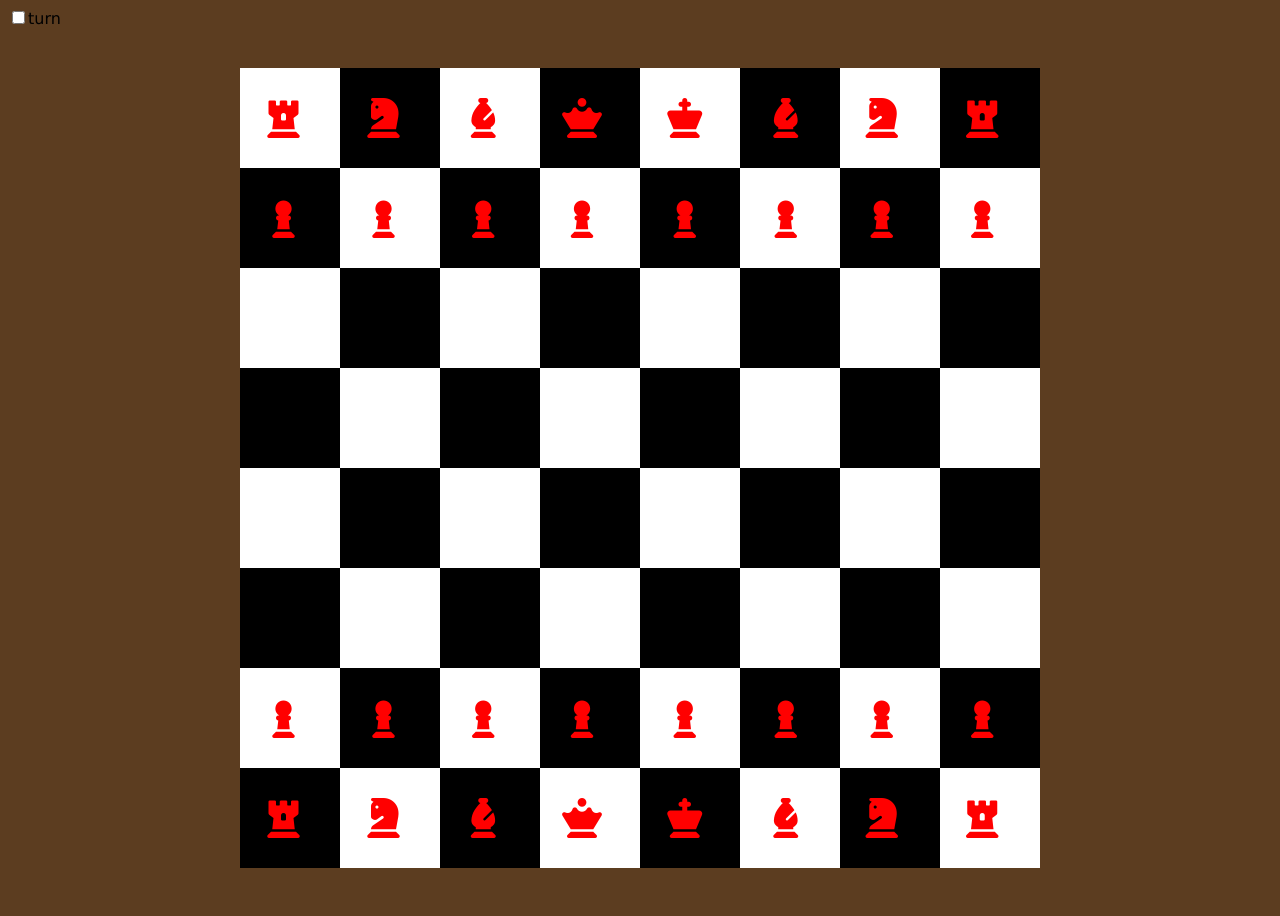
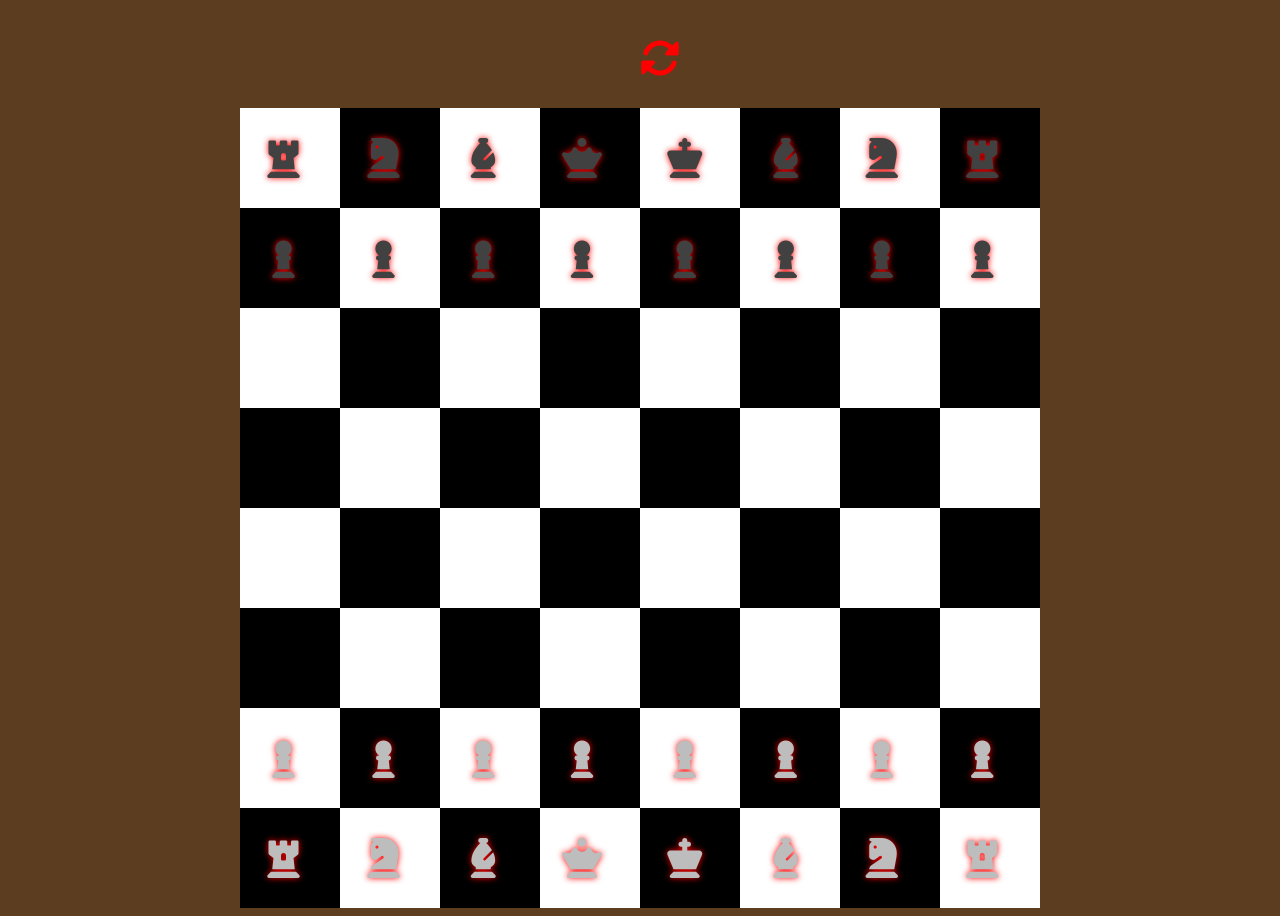
Before and after one commit to mcbauman/Schachbrett, a plain HTML site: page index.html in a window 1280 px wide. Drawn offline with Linux system fonts and the light colour scheme.

Commit message:
Styling-Improvements

```diff
--- a/index.html
+++ b/index.html
@@ -9,43 +9,48 @@
     <title>Schachbrett</title>
 </head>
 <body>
-    <input type="checkbox" name="toggle" id="toggle"><span>turn</span>
+    <input type="checkbox" name="toggle" id="toggle">
+    <label for="toggle" class="klickItemParent">
+        <div class="klickItem">
+            <i class="fas fa-sync-alt"></i>
+        </div>
+    </label>
     <main id="toggle">
         <article>
             <div class="white">
-                <i class="fas fa-chess-rook"></i>A8</div>
+                <i class="fas whiteFig fa-chess-rook"></i>A8</div>
             <div class="black">
-                <i class="fas fa-chess-knight"></i>B8</div>
+                <i class="fas whiteFig fa-chess-knight"></i>B8</div>
             <div class="white">
-                <i class="fas fa-chess-bishop"></i>C8</div>
+                <i class="fas whiteFig fa-chess-bishop"></i>C8</div>
             <div class="black">
-                <i class="fas fa-chess-queen"></i>D8</div>
+                <i class="fas whiteFig fa-chess-queen"></i>D8</div>
             <div class="white">
-                <i class="fas fa-chess-king"></i>E8</div>
+                <i class="fas whiteFig fa-chess-king"></i>E8</div>
             <div class="black">
-                <i class="fas fa-chess-bishop"></i>F8</div>
+                <i class="fas whiteFig fa-chess-bishop"></i>F8</div>
             <div class="white">
-                <i class="fas fa-chess-knight"></i>G8</div>
+                <i class="fas whiteFig fa-chess-knight"></i>G8</div>
             <div class="black">
-                <i class="fas fa-chess-rook"></i>H8</div>
+                <i class="fas whiteFig fa-chess-rook"></i>H8</div>
         </article>
         <article>
             <div class="black">
-                <i class="fas fa-chess-pawn"></i>A7</div>
+                <i class="fas whiteFig fa-chess-pawn"></i>A7</div>
             <div class="white">
-                <i class="fas fa-chess-pawn"></i>B7</div>
+                <i class="fas whiteFig fa-chess-pawn"></i>B7</div>
             <div class="black">
-                <i class="fas fa-chess-pawn"></i>C7</div>
+                <i class="fas whiteFig fa-chess-pawn"></i>C7</div>
             <div class="white">
-                <i class="fas fa-chess-pawn"></i>D7</div>
+                <i class="fas whiteFig fa-chess-pawn"></i>D7</div>
             <div class="black">
-                <i class="fas fa-chess-pawn"></i>E7</div>
+                <i class="fas whiteFig fa-chess-pawn"></i>E7</div>
             <div class="white">
-                <i class="fas fa-chess-pawn"></i>F7</div>
+                <i class="fas whiteFig fa-chess-pawn"></i>F7</div>
             <div class="black">
-                <i class="fas fa-chess-pawn"></i>G7</div>
+                <i class="fas whiteFig fa-chess-pawn"></i>G7</div>
             <div class="white">
-                <i class="fas fa-chess-pawn"></i>H7</div>
+                <i class="fas whiteFig fa-chess-pawn"></i>H7</div>
         </article>
         <article>
             <div class="white">A6</div>
@@ -89,39 +94,39 @@
         </article>
         <article>
             <div class="white">
-                <i class="fas fa-chess-pawn"></i>A2</div>
+                <i class="fas blackFig fa-chess-pawn"></i>A2</div>
             <div class="black">
-                <i class="fas fa-chess-pawn"></i>B2</div>
+                <i class="fas blackFig fa-chess-pawn"></i>B2</div>
             <div class="white">
-                <i class="fas fa-chess-pawn"></i>C2</div>
+                <i class="fas blackFig fa-chess-pawn"></i>C2</div>
             <div class="black">
-                <i class="fas fa-chess-pawn"></i>D2</div>
+                <i class="fas blackFig fa-chess-pawn"></i>D2</div>
             <div class="white">
-                <i class="fas fa-chess-pawn"></i>E2</div>
+                <i class="fas blackFig fa-chess-pawn"></i>E2</div>
             <div class="black">
-                <i class="fas fa-chess-pawn"></i>F2</div>
+                <i class="fas blackFig fa-chess-pawn"></i>F2</div>
             <div class="white">
-                <i class="fas fa-chess-pawn"></i>G2</div>
+                <i class="fas blackFig fa-chess-pawn"></i>G2</div>
             <div class="black">
-                <i class="fas fa-chess-pawn"></i>H2</div>
+                <i class="fas blackFig fa-chess-pawn"></i>H2</div>
         </article>
         <article>
             <div class="black">
-                <i class="fas fa-chess-rook"></i>A1</div>
+                <i class="fas blackFig fa-chess-rook"></i>A1</div>
             <div class="white">
-                <i class="fas fa-chess-knight"></i>B1</div>
+                <i class="fas blackFig fa-chess-knight"></i>B1</div>
             <div class="black">
-                <i class="fas fa-chess-bishop"></i>C1</div>
+                <i class="fas blackFig fa-chess-bishop"></i>C1</div>
             <div class="white">
-                <i class="fas fa-chess-queen"></i>D1</div>
+                <i class="fas blackFig fa-chess-queen"></i>D1</div>
             <div class="black">
-                <i class="fas fa-chess-king"></i>E1</div>
+                <i class="fas blackFig fa-chess-king"></i>E1</div>
             <div class="white">
-                <i class="fas fa-chess-bishop"></i>F1</div>
+                <i class="fas blackFig fa-chess-bishop"></i>F1</div>
             <div class="black">
-                <i class="fas fa-chess-knight"></i>G1</div>
+                <i class="fas blackFig fa-chess-knight"></i>G1</div>
             <div class="white">
-                <i class="fas fa-chess-rook"></i>H1</div>
+                <i class="fas blackFig fa-chess-rook"></i>H1</div>
         </article>
 
     </main>
--- a/style.css
+++ b/style.css
@@ -8,7 +8,7 @@ body{
 main{
     width: 800px;
     height: 800px;
-    margin: 5vh auto;
+    margin: 0 auto;
 
 }
 
@@ -39,6 +39,17 @@ i{
     background-color: white;
     color: white;
 }
+
+.blackFig{
+    color: rgb(189, 189, 189);
+    text-shadow: 0 0 6px red;
+}
+
+.whiteFig{
+    color: rgb(65, 65, 65);
+    text-shadow: 0 0 6px red;
+}
+
 div:hover{
     color:blue;
     box-shadow: 0 0 30px blue inset;
@@ -62,3 +73,10 @@ input:checked ~ main{
 input:checked ~ main article{
     flex-direction: column;
 }
+input{
+    display: none;
+}
+
+.klickItem{
+    margin:0 auto
+}
```
